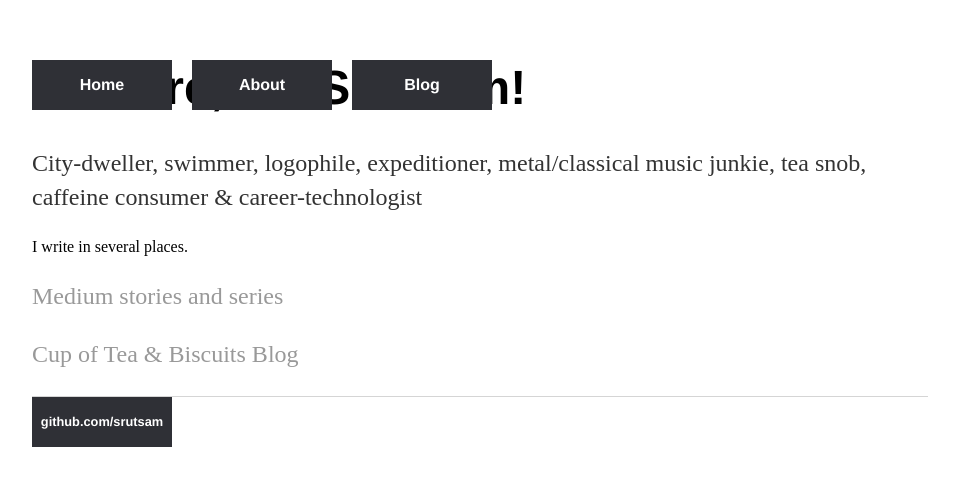
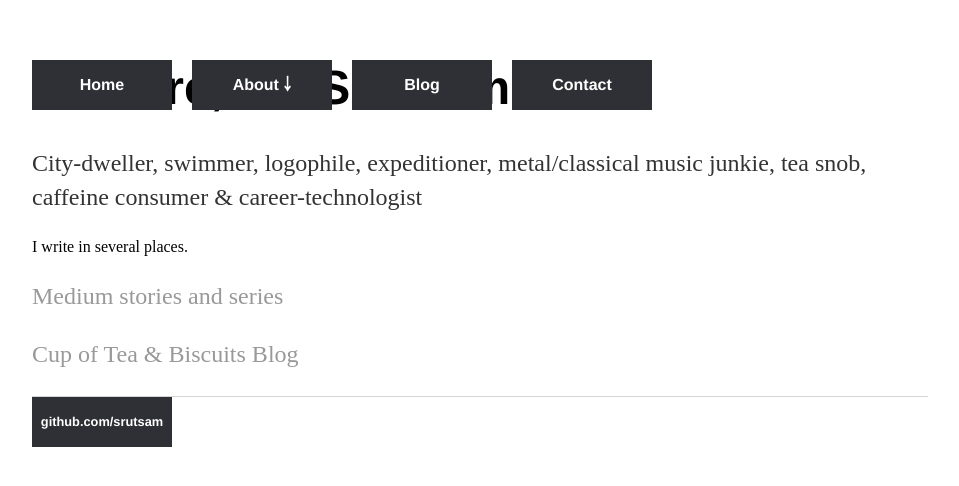
Before and after one commit to srutsam/srutsam.github.io, a Jekyll site: the page built from index.html, in a window 1280 px wide. Shown: the top 486 px of the page, without its empty margins (160-1119 px from the left). Built offline with Jekyll 4.4.1, drawn with Linux system fonts in a browser that asks for light colours.

Commit message:
Update default.html

```diff
--- a/_layouts/default.html
+++ b/_layouts/default.html
@@ -7,20 +7,28 @@
 		</head>
 		<body>
 			<nav>
-	    		<ul>
-	        		<li><a href="/">Home</a></li>
-		        	<li><a href="/about">About</a></li>
-	        		<li><a href="/blog">Blog</a></li>
-	    		</ul>
+				<ul id="menu">
+					<li><a href="#">Home</a></li>
+					<li>
+						<a href="#">About ￬</a>
+						<ul class="hidden">
+							<li><a href="#">Who Am I?</a></li>
+						</ul>
+					</li>
+					<li><a href="/blog">Blog</a></li>
+					<li><a href="#">Contact</a></li>
+				</ul>
 			</nav>
+
 			<div class="container">
 
 			{{ content }}
 
 			</div><!-- /.container -->
+
 			<footer>
-	    		<ul>
-	        		<li><a href="https://github.com/srutsam">github.com/srutsam</a></li>
+				<ul>
+	        			<li><a href="https://github.com/srutsam">github.com/srutsam</a></li>
 				</ul>
 			</footer>
 		</body>
```
